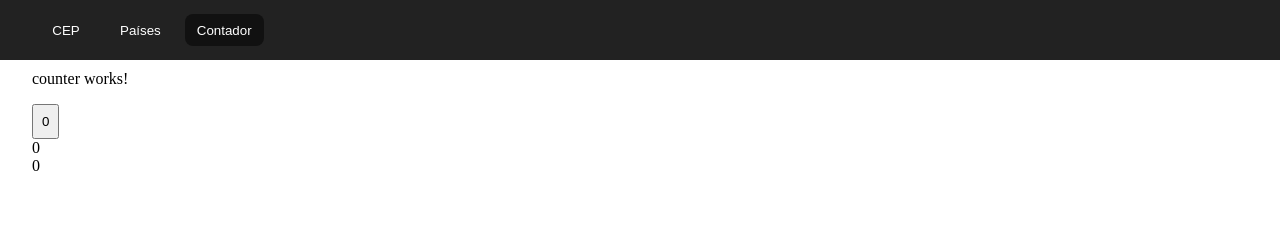
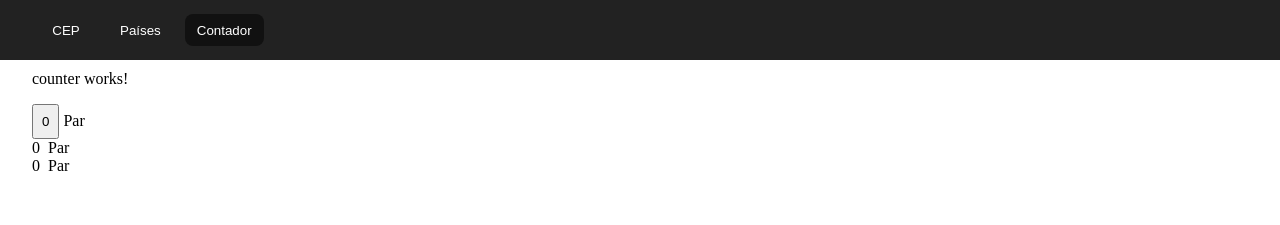
Before and after one commit to cgcdoss/angular-signals, an Angular app: page /contador in a window 1280 px wide. Shown: the top 225 px of the page. Built offline with nearby package versions, Linux system fonts and the light colour scheme.

Commit message:
feat; novo computed para exibir se valor é par ou ímpar

```diff
--- a/src/app/counter/counter.component.html
+++ b/src/app/counter/counter.component.html
@@ -1,5 +1,14 @@
 <p>counter works!</p>
 
 <button (click)="increment()">{{ state().counter }}</button>
-<div>{{ double() }}</div>
-<div>{{ triple() }}</div>
+<span>&nbsp;{{ evenOrOdd().counter }}</span>
+
+<div>
+    {{ double() }}
+    <span>&nbsp;{{ evenOrOdd().double }}</span>
+</div>
+
+<div>
+    {{ triple() }}
+    <span>&nbsp;{{ evenOrOdd().triple }}</span>
+</div>
--- a/src/app/counter/counter.component.ts
+++ b/src/app/counter/counter.component.ts
@@ -13,6 +13,13 @@ export class CounterComponent {
   }, { equal: (a, b) => a.counter === b.counter });
   public double = computed(() => this.state().counter * 2);
   public triple = computed(() => this.double() / 2 * 3);
+  public evenOrOdd = computed(() => {
+    return {
+      counter: this.state().counter % 2 === 0 ? 'Par' : 'Ímpar',
+      double: this.double() % 2 === 0 ? 'Par' : 'Ímpar',
+      triple: this.triple() % 2 === 0 ? 'Par' : 'Ímpar',
+    };
+  });
 
   constructor() {
     effect((onCleanup) => {
```
